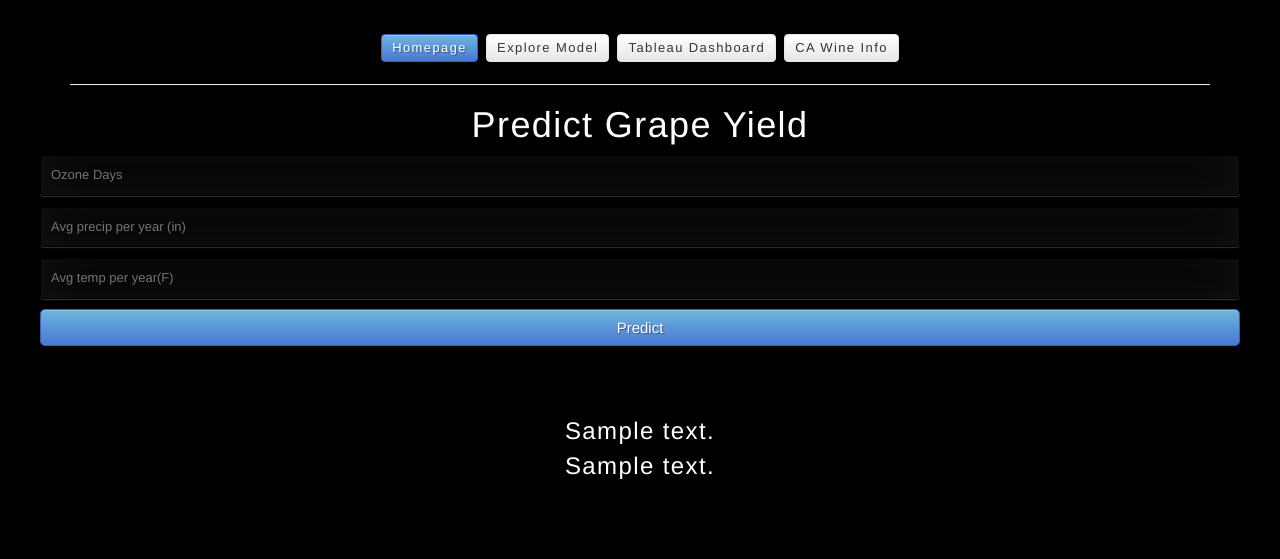
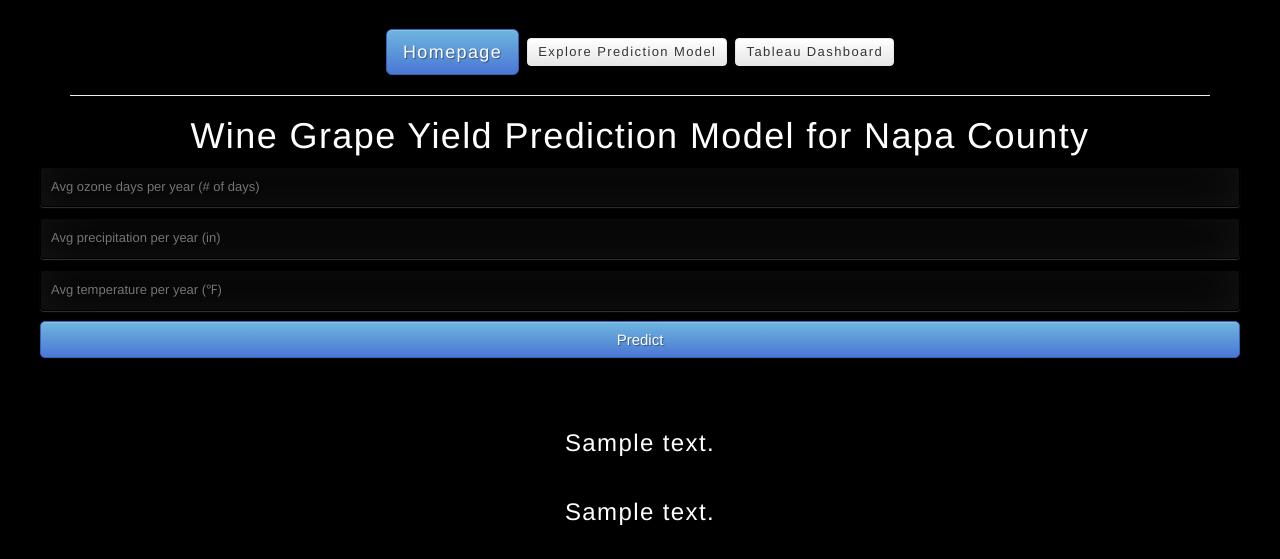
Before and after one commit to zcheatle5/wine-project, a Flask app: template templates/index.html in a window 1280 px wide. Shown: the part 241-800 px from the top of the page. Run offline with Flask 2, Linux system fonts and the light colour scheme; the template is opened without the code that fills it: most values are stand-ins (such as "Sample title", 1, 10 or a date in 2020); parts of the project's set-up code (start-up, migrations or seed data) failed here and were passed over; some libraries are stand-ins or nearby versions.

Commit message:
updated app files

```diff
--- a/app.py
+++ b/app.py
@@ -23,8 +23,10 @@ def predict():
     prediction = model.predict(final_features)
 
     output = round(prediction[0], 2)
+    A = round(prediction[0], 2)
+    W = round((prediction * 2)[0])
 
-    return render_template('index.html', prediction_text='2020 Napa Valley wine grape yield should be {} acres'.format(output))
+    return render_template('index.html', prediction_text=f'The 2020 Napa Valley wine grape yield should be about {A} acres.', wine_text=f'Assuming a low end yield of 2 tons of wine per acre, this is equivalent to {W} bottles of wine.')
 
 if __name__ == "__main__":
     app.run(debug=True)
--- a/static/css/style.css
+++ b/static/css/style.css
@@ -1,5 +1,8 @@
 @import url(https://fonts.googleapis.com/css?family=Open+Sans);
-.btn { display: inline-block; *display: inline; *zoom: 1; padding: 4px 10px 4px; margin-bottom: 0; font-size: 13px; line-height: 18px; color: #333333; text-align: center;text-shadow: 0 1px 1px rgba(255, 255, 255, 0.75); vertical-align: middle; background-color: #f5f5f5; background-image: -moz-linear-gradient(top, #ffffff, #e6e6e6); background-image: -ms-linear-gradient(top, #ffffff, #e6e6e6); background-image: -webkit-gradient(linear, 0 0, 0 100%, from(#ffffff), to(#e6e6e6)); background-image: -webkit-linear-gradient(top, #ffffff, #e6e6e6); background-image: -o-linear-gradient(top, #ffffff, #e6e6e6); background-image: linear-gradient(top, #ffffff, #e6e6e6); background-repeat: repeat-x; filter: progid:dximagetransform.microsoft.gradient(startColorstr=#ffffff, endColorstr=#e6e6e6, GradientType=0); border-color: #e6e6e6 #e6e6e6 #e6e6e6; border-color: rgba(0, 0, 0, 0.1) rgba(0, 0, 0, 0.1) rgba(0, 0, 0, 0.25); border: 1px solid #e6e6e6; -webkit-border-radius: 4px; -moz-border-radius: 4px; border-radius: 4px; -webkit-box-shadow: inset 0 1px 0 rgba(255, 255, 255, 0.2), 0 1px 2px rgba(0, 0, 0, 0.05); -moz-box-shadow: inset 0 1px 0 rgba(255, 255, 255, 0.2), 0 1px 2px rgba(0, 0, 0, 0.05); box-shadow: inset 0 1px 0 rgba(255, 255, 255, 0.2), 0 1px 2px rgba(0, 0, 0, 0.05); cursor: pointer; *margin-left: .3em; }
+.btn-success { background-color: #e77416;display: inline-block; *display: inline; *zoom: 1; padding: 4px 10px 4px; margin-bottom: 0; font-size: 13px; line-height: 18px; color: #333333; text-align: center;text-shadow: 0 1px 1px rgba(255, 255, 255, 0.75); vertical-align: middle; background-color: #f5f5f5; background-image: -moz-linear-gradient(top, #ffffff, #e6e6e6); background-image: -ms-linear-gradient(top, #ffffff, #e6e6e6); background-image: -webkit-gradient(linear, 0 0, 0 100%, from(#ffffff), to(#e6e6e6)); background-image: -webkit-linear-gradient(top, #ffffff, #e6e6e6); background-image: -o-linear-gradient(top, #ffffff, #e6e6e6); background-image: linear-gradient(top, #ffffff, #e6e6e6); background-repeat: repeat-x; filter: progid:dximagetransform.microsoft.gradient(startColorstr=#ffffff, endColorstr=#e6e6e6, GradientType=0); border-color: #e6e6e6 #e6e6e6 #e6e6e6; border-color: rgba(0, 0, 0, 0.1) rgba(0, 0, 0, 0.1) rgba(0, 0, 0, 0.25); border: 1px solid #e6e6e6; -webkit-border-radius: 4px; -moz-border-radius: 4px; border-radius: 4px; -webkit-box-shadow: inset 0 1px 0 rgba(255, 255, 255, 0.2), 0 1px 2px rgba(0, 0, 0, 0.05); -moz-box-shadow: inset 0 1px 0 rgba(255, 255, 255, 0.2), 0 1px 2px rgba(0, 0, 0, 0.05); box-shadow: inset 0 1px 0 rgba(255, 255, 255, 0.2), 0 1px 2px rgba(0, 0, 0, 0.05); cursor: pointer; *margin-left: .3em; }
+.btn-danger { background-color: #f12cd7;display: inline-block; *display: inline; *zoom: 1; padding: 4px 10px 4px; margin-bottom: 0; font-size: 13px; line-height: 18px; color: #333333; text-align: center;text-shadow: 0 1px 1px rgba(255, 255, 255, 0.75); vertical-align: middle; background-color: #f5f5f5; background-image: -moz-linear-gradient(top, #ffffff, #e6e6e6); background-image: -ms-linear-gradient(top, #ffffff, #e6e6e6); background-image: -webkit-gradient(linear, 0 0, 0 100%, from(#ffffff), to(#e6e6e6)); background-image: -webkit-linear-gradient(top, #ffffff, #e6e6e6); background-image: -o-linear-gradient(top, #ffffff, #e6e6e6); background-image: linear-gradient(top, #ffffff, #e6e6e6); background-repeat: repeat-x; filter: progid:dximagetransform.microsoft.gradient(startColorstr=#ffffff, endColorstr=#e6e6e6, GradientType=0); border-color: #e6e6e6 #e6e6e6 #e6e6e6; border-color: rgba(0, 0, 0, 0.1) rgba(0, 0, 0, 0.1) rgba(0, 0, 0, 0.25); border: 1px solid #e6e6e6; -webkit-border-radius: 4px; -moz-border-radius: 4px; border-radius: 4px; -webkit-box-shadow: inset 0 1px 0 rgba(255, 255, 255, 0.2), 0 1px 2px rgba(0, 0, 0, 0.05); -moz-box-shadow: inset 0 1px 0 rgba(255, 255, 255, 0.2), 0 1px 2px rgba(0, 0, 0, 0.05); box-shadow: inset 0 1px 0 rgba(255, 255, 255, 0.2), 0 1px 2px rgba(0, 0, 0, 0.05); cursor: pointer; *margin-left: .3em; }
+.btn-success.active { color: rgba(109, 6, 104, 0.75); }
+.btn-danger.active { color: rgba(19, 134, 39, 0.75); }
 .btn:hover, .btn:active, .btn.active, .btn.disabled, .btn[disabled] { background-color: #e6e6e6; }
 .btn-large { padding: 9px 14px; font-size: 15px; line-height: normal; -webkit-border-radius: 5px; -moz-border-radius: 5px; border-radius: 5px; }
 .btn:hover { color: #333333; text-decoration: none; background-color: #e6e6e6; background-position: 0 -15px; -webkit-transition: background-position 0.1s linear; -moz-transition: background-position 0.1s linear; -ms-transition: background-position 0.1s linear; -o-transition: background-position 0.1s linear; transition: background-position 0.1s linear; }
--- a/templates/index.html
+++ b/templates/index.html
@@ -34,20 +34,19 @@
       <div class="row">
         <div class="col-md-12 text-center">
           <a class="btn btn-primary btn-lg" href="/" role="button">Homepage</a>
-          <a class="btn btn-success btn-lg" href="/predict" role="button">Explore Model</a>
-          <a class="btn btn-info btn-lg" href="" role="button">Tableau Dashboard</a>
-          <a class="btn btn-danger btn-lg" href="/api/v1.0/wine_data" role="button">CA Wine Info</a>
+          <a class="btn btn-success btn-lg" href="/predict" role="button">Explore Prediction Model</a>
+          <a class="btn btn-danger btn-lg" href="" role="button">Tableau Dashboard</a>
           <!-- <a class="btn btn-danger btn-lg" href="/api/v1.0/wildfire_data" role="button">Wildfires API</a> -->
           <hr>
         </div>
         <div class="row" id="login">
-         <h1>Predict Grape Yield</h1>
+         <h1>Wine Grape Yield Prediction Model for Napa County</h1>
 
             <!-- Main Input For Receiving Query to our ML -->
            <form action="{{ url_for('predict')}}"method="post">
-            <input type="text" name="Ozone Presence" placeholder="Ozone Days" required="required" />
-             <input type="text" name="Pecipitation" placeholder="Avg precip per year (in)" required="required" />
-               <input type="text" name="Temperature" placeholder="Avg temp per year(F)" required="required" />
+            <input type="text" name="Ozone Presence" placeholder="Avg ozone days per year (# of days)" required="required" />
+             <input type="text" name="Pecipitation" placeholder="Avg precipitation per year (in)" required="required" />
+               <input type="text" name="Temperature" placeholder="Avg temperature per year (℉)" required="required" />
 
                <button type="submit" class="btn btn-primary btn-block btn-large">Predict</button>
            </form>
@@ -57,7 +56,8 @@
           {{ prediction_text }}
 
           <br>
-          {{ wine_bottle_text }}
+          <br>
+          {{ wine_text }}
 
         </div>
 
```
